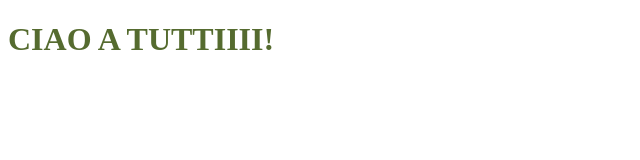
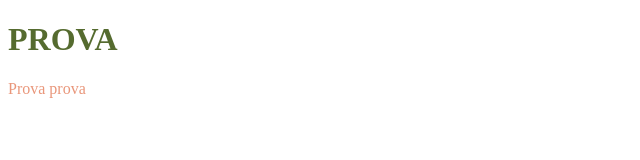
Before and after one commit to GiuliaL96/Sito-prova-1, a plain HTML site: page index.html in a window 1280 px wide. Shown: the whole page, without its empty margins (0-640 px from the left). Drawn offline with Linux system fonts and the light colour scheme.

Commit message:
Aggiunta paragrafo

```diff
--- a/index.html
+++ b/index.html
@@ -4,14 +4,15 @@
 <head>
     <meta charset="UTF-8">
     <meta name="viewport" content="width=device-width, initial-scale=1.0">
-    <title>Prova 1</title>
+    <title>Prova 1.5</title>
     <link rel="stylesheet" href="stile.css">
 </head>
 
 <body>
     <h1>
-        CIAO A TUTTIIII!
+        PROVA
     </h1>
+    <p>Prova prova</p>
 </body>
 
 </html>
--- a/stile.css
+++ b/stile.css
@@ -1,3 +1,7 @@
 h1 {
     color: darkolivegreen;
 }
+
+p {
+    color: darksalmon;
+}
```
